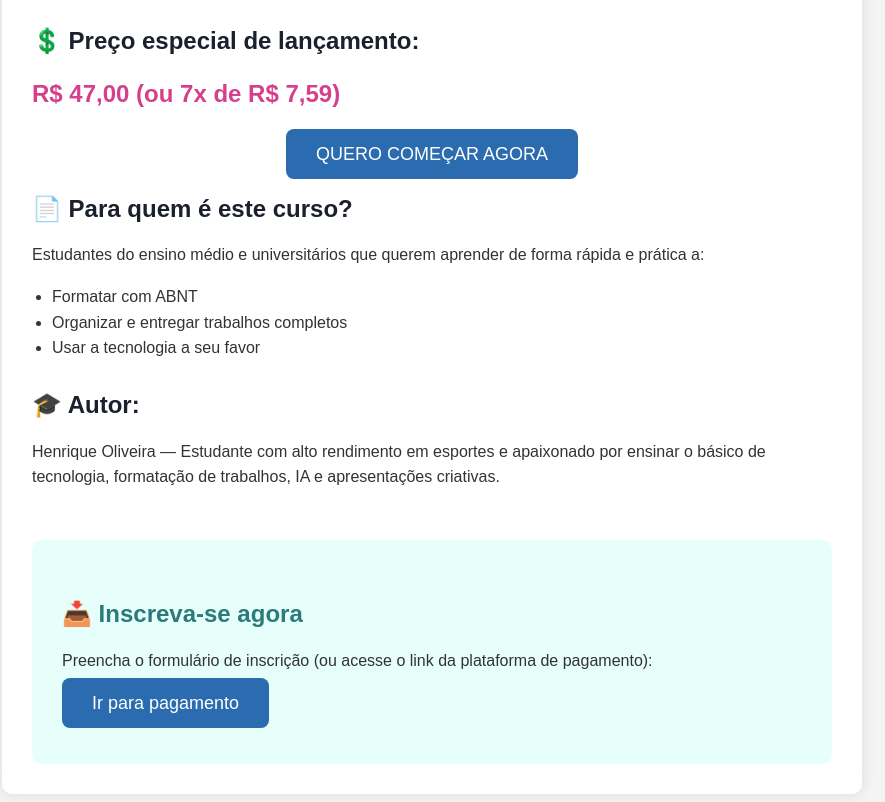
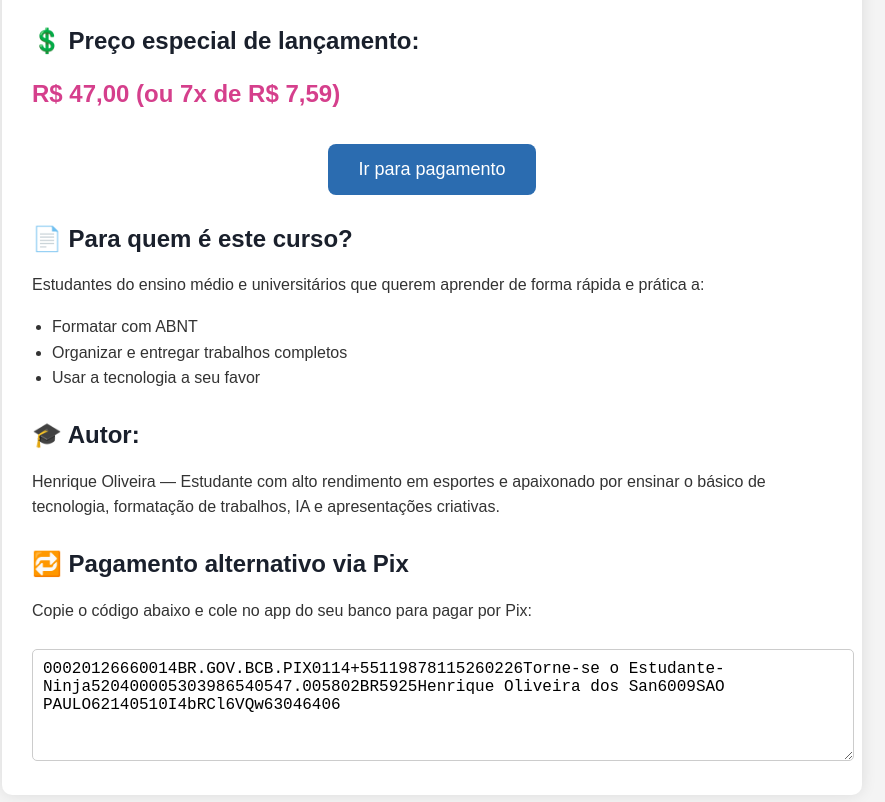
Before and after one commit to Henriqueolids/Estudante-ninja, a plain HTML site: page index.html in a window 1280 px wide. Shown: the part 688-1490 px from the top of the page, without its empty margins (208-1093 px from the left). Drawn offline with Linux system fonts and the light colour scheme.

Commit message:
Update index.html

```diff
--- a/index.html
+++ b/index.html
@@ -1,8 +1,8 @@
 <!DOCTYPE html>
 <html lang="pt-BR">
 <head>
-  <meta charset="UTF-8">
-  <meta name="viewport" content="width=device-width, initial-scale=1.0">
+  <meta charset="UTF-8" />
+  <meta name="viewport" content="width=device-width, initial-scale=1.0"/>
   <title>Estudante Ninja - Curso Digital</title>
   <style>
     body { font-family: Arial, sans-serif; background: #f4f4f4; margin: 0; padding: 0; }
@@ -12,12 +12,27 @@
     h2 { margin-top: 30px; }
     p, li { font-size: 16px; line-height: 1.6; color: #333; }
     ul { padding-left: 20px; }
-    .cta { display: block; width: 100%; text-align: center; margin: 30px 0; }
-    .btn { background-color: #2b6cb0; color: white; padding: 15px 30px; font-size: 18px; border: none; border-radius: 8px; text-decoration: none; }
+    .cta { text-align: center; margin: 30px 0; }
+    .btn {
+      background-color: #2b6cb0;
+      color: white;
+      padding: 15px 30px;
+      font-size: 18px;
+      border: none;
+      border-radius: 8px;
+      text-decoration: none;
+      display: inline-block;
+    }
     .price { font-size: 24px; font-weight: bold; color: #d53f8c; margin-top: 10px; }
     .bonus { color: #3182ce; font-weight: bold; }
-    #inscricao { margin-top: 50px; padding: 30px; background: #e6fffa; border-radius: 10px; }
-    #inscricao h2 { color: #2c7a7b; }
+    textarea {
+      width: 100%;
+      font-size: 16px;
+      padding: 10px;
+      margin-top: 10px;
+      border-radius: 5px;
+      border: 1px solid #ccc;
+    }
   </style>
 </head>
 <body>
@@ -49,7 +64,7 @@
     <p class="price">R$ 47,00 (ou 7x de R$ 7,59)</p>
 
     <div class="cta">
-      <a href="#inscricao" class="btn">QUERO COMEÇAR AGORA</a>
+      <a href="https://nubank.com.br/cobrar/ba0pg1/683fb729-221c-4540-b846-c5b492438252" class="btn" target="_blank">Ir para pagamento</a>
     </div>
 
     <h2>📄 Para quem é este curso?</h2>
@@ -63,12 +78,11 @@
     <h2>🎓 Autor:</h2>
     <p>Henrique Oliveira — Estudante com alto rendimento em esportes e apaixonado por ensinar o básico de tecnologia, formatação de trabalhos, IA e apresentações criativas.</p>
 
-    <!-- Seção de inscrição -->
-    <section id="inscricao">
-      <h2>📥 Inscreva-se agora</h2>
-      <p>Preencha o formulário de inscrição (ou acesse o link da plataforma de pagamento):</p>
-      <p><a href=00020126660014BR.GOV.BCB.PIX0114+55119878115260226Torne-se o Estudante-Ninja520400005303986540547.005802BR5925Henrique Oliveira dos San6009SAO PAULO62140510I4bRCl6VQw63046406 class="btn" target="_blank">Ir para pagamento</a></p>
-    </section>
+    <h2>🔁 Pagamento alternativo via Pix</h2>
+    <p>Copie o código abaixo e cole no app do seu banco para pagar por Pix:</p>
+    <textarea readonly rows="5">
+00020126660014BR.GOV.BCB.PIX0114+55119878115260226Torne-se o Estudante-Ninja520400005303986540547.005802BR5925Henrique Oliveira dos San6009SAO PAULO62140510I4bRCl6VQw63046406
+    </textarea>
   </div>
 </body>
 </html>
```
